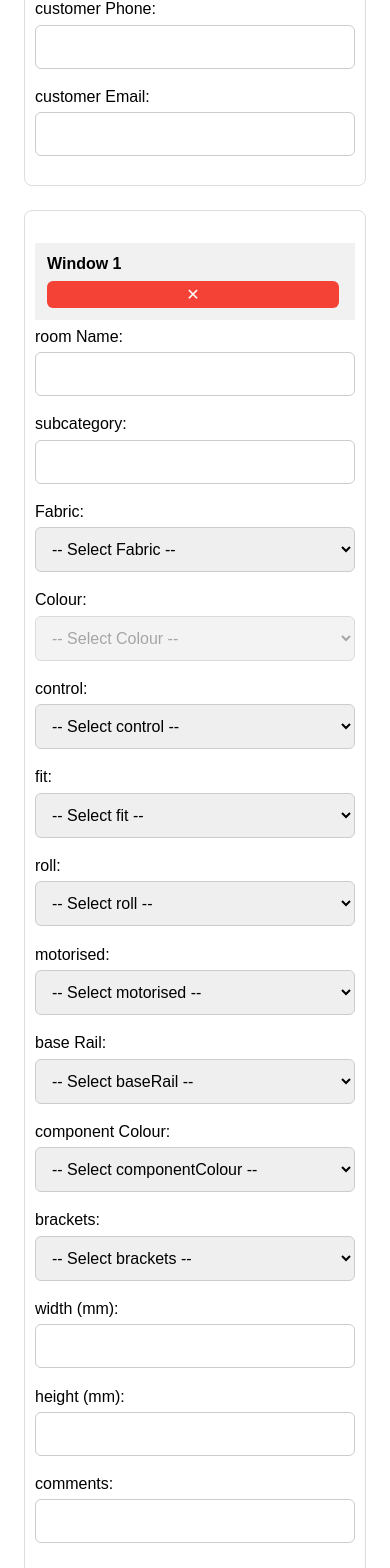
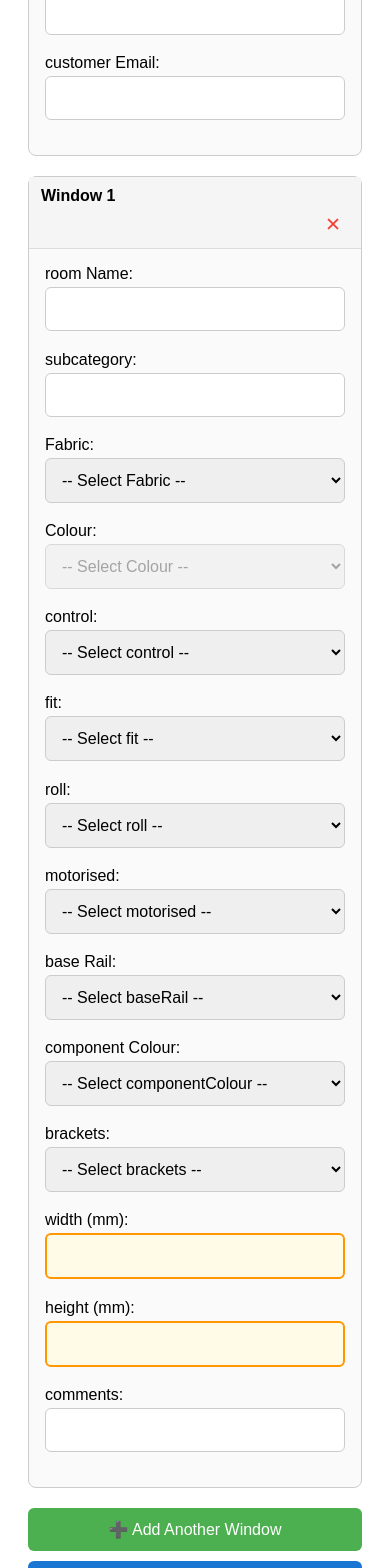
Before and after one commit to DeveshMoolchandani/Blossom-Blinds-App, a Next.js app: page /indoor-blinds in a window 390 px wide. Shown: the part 432-2000 px from the top of the page. Built offline with nearby package versions, Linux system fonts and the light colour scheme.

Commit message:
✨ Mobile updates: blank form add, delete button, collapse toggle

```diff
--- a/styles/Form.module.css
+++ b/styles/Form.module.css
@@ -1,10 +1,18 @@
 .formContainer {
-  max-width: 600px;
+  max-width: 800px;
   margin: 0 auto;
-  padding: 16px;
+  padding: 20px;
   font-family: sans-serif;
 }
 
+/* Title */
+.formTitle {
+  text-align: center;
+  font-size: 1.5rem;
+  margin-bottom: 20px;
+}
+
+/* Input Group */
 .inputGroup {
   display: flex;
   flex-direction: column;
@@ -13,7 +21,8 @@
 
 .inputGroup label {
   font-size: 1rem;
-  margin-bottom: 0.4rem;
+  margin-bottom: 4px;
+  font-weight: 500;
 }
 
 .inputGroup input,
@@ -22,107 +31,149 @@
   padding: 10px;
   border: 1px solid #ccc;
   border-radius: 6px;
+  outline: none;
 }
 
-.measurementInput {
-  font-size: 1.1rem;
-  font-weight: bold;
-  background: #fffbe6;
-  border: 2px solid #ff9800;
+.inputGroup input:focus,
+.inputGroup select:focus {
+  border-color: #1976d2;
 }
 
-/* Responsive Section Titles */
-.windowHeader {
-  font-size: 1.1rem;
+/* Highlight for measurement */
+.highlight input {
+  background-color: #fffbe6;
+  border: 2px solid #ff9800;
   font-weight: bold;
-  background: #f1f1f1;
-  padding: 12px;
-  margin-bottom: 0.5rem;
-  display: flex;
-  justify-content: space-between;
-  align-items: center;
 }
 
+/* Window Sections */
 .windowSection {
-  border: 1px solid #ddd;
+  border: 1px solid #ccc;
   border-radius: 8px;
-  padding: 10px;
-  margin-bottom: 1.5rem;
+  margin-bottom: 20px;
+  padding: 16px;
+  background-color: #fafafa;
+}
+
+/* Header for each window or section */
+.windowHeader {
+  display: flex;
+  align-items: center;
+  justify-content: space-between;
+  font-weight: bold;
+  background: #f5f5f5;
+  padding: 10px 12px;
+  margin: -16px -16px 16px -16px;
+  border-bottom: 1px solid #ddd;
+  font-size: 1rem;
 }
 
 /* Buttons */
 .addBtn,
 .submitBtn,
-.reviewBtn,
-.deleteBtn {
-  display: inline-block;
+.reviewBtn {
+  display: block;
+  width: 100%;
+  margin: 10px 0;
+  padding: 12px;
   font-size: 1rem;
-  padding: 10px 14px;
-  margin: 8px 4px 0 0;
+  background-color: #1976d2;
+  color: white;
   border: none;
   border-radius: 6px;
-  background-color: #1976d2;
-  color: white;
   cursor: pointer;
-  width: 100%;
+  text-align: center;
 }
 
 .addBtn {
   background-color: #4caf50;
 }
 
-.deleteBtn {
-  background-color: #f44336;
-  color: white;
-  font-size: 1rem;
-  border: none;
-  padding: 4px 8px;
-  margin-left: auto;
+.reviewBtn {
+  background-color: #ff9800;
 }
 
-/* Responsive Preview Modal */
+.submitBtn {
+  background-color: #1976d2;
+}
+
+/* Delete Button */
+.deleteBtn {
+  background: none;
+  border: none;
+  color: #f44336;
+  font-size: 1.2rem;
+  margin-left: auto;
+  cursor: pointer;
+  padding: 4px 8px;
+  line-height: 1;
+}
+
+/* Collapse Toggle Button (for next step) */
+.collapseBtn {
+  background: none;
+  border: none;
+  cursor: pointer;
+  font-size: 1.2rem;
+  margin-right: 10px;
+}
+
+/* Modal Preview */
 .modal {
   position: fixed;
-  top: 0;
-  left: 0;
-  right: 0;
-  bottom: 0;
-  background: rgba(0,0,0,0.4);
+  inset: 0;
+  background-color: rgba(0, 0, 0, 0.5);
+  z-index: 999;
   display: flex;
   justify-content: center;
   align-items: center;
-  z-index: 1000;
 }
 
 .modalContent {
-  background: white;
+  background: #fff;
   padding: 20px;
-  border-radius: 12px;
   width: 90%;
   max-height: 80vh;
   overflow-y: auto;
-  box-shadow: 0 0 10px rgba(0,0,0,0.2);
+  border-radius: 10px;
+  box-shadow: 0 0 12px rgba(0, 0, 0, 0.25);
 }
 
+.modalContent h3 {
+  font-size: 1.2rem;
+  margin-bottom: 16px;
+}
+
+.modalContent p {
+  font-size: 0.95rem;
+  margin-bottom: 8px;
+}
+
+.modalContent h4 {
+  margin-top: 16px;
+  font-size: 1rem;
+  font-weight: bold;
+}
+
+/* Responsive tweaks */
 @media (max-width: 480px) {
+  .formTitle {
+    font-size: 1.3rem;
+  }
+
   .inputGroup input,
   .inputGroup select {
     font-size: 1rem;
     padding: 12px;
   }
 
-  .submitBtn,
-  .addBtn {
-    font-size: 1rem;
+  .windowHeader {
+    flex-direction: column;
+    align-items: flex-start;
   }
 
-  .formTitle {
-    font-size: 1.4rem;
-    text-align: center;
-  }
-
-  .windowHeader {
-    font-size: 1rem;
-    flex-wrap: wrap;
+  .deleteBtn {
+    align-self: flex-end;
+    margin-top: 6px;
   }
 }
```
